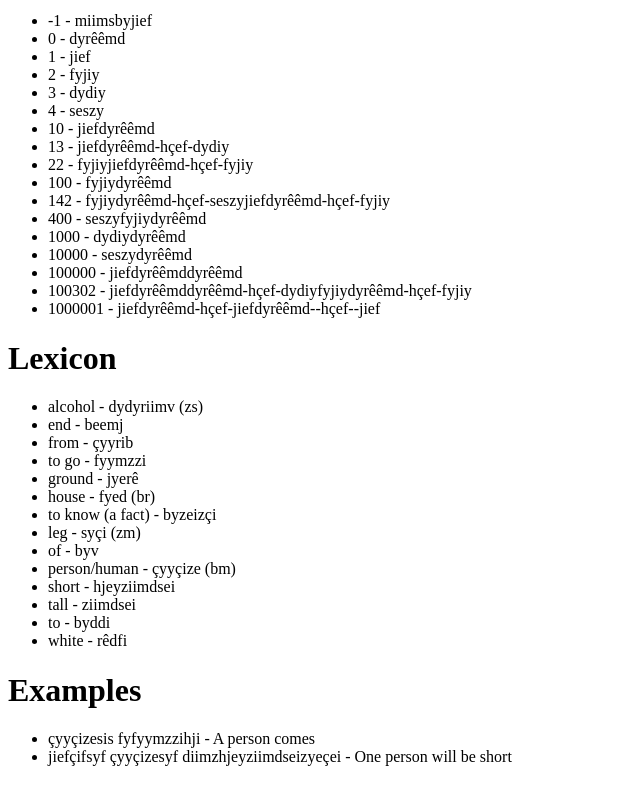
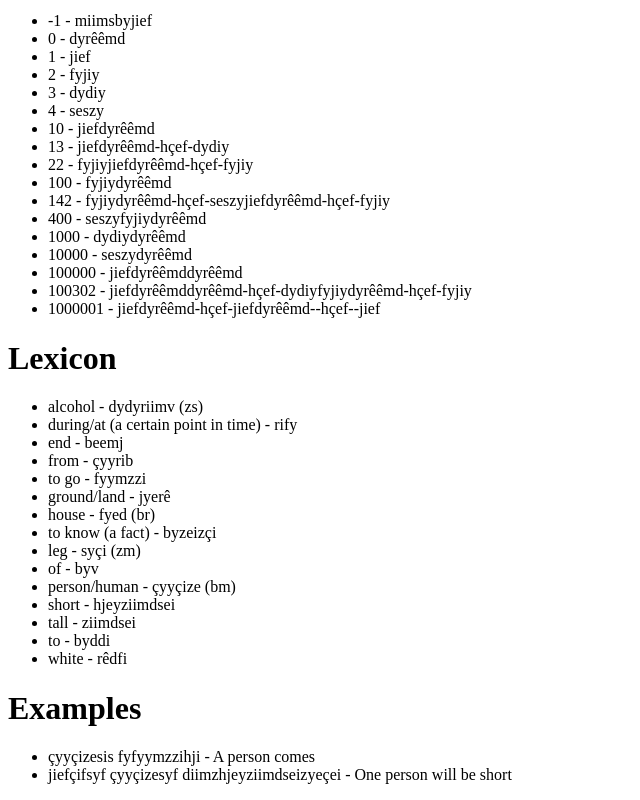
Before and after one commit to obranocookie/obranocookie.github.io, a plain HTML site: page index.html in a window 1280 px wide. Shown: the part 3676-4476 px from the top of the page, without its empty margins (0-640 px from the left). Drawn offline with Linux system fonts and the light colour scheme.

Commit message:
updated lexicon and added negation

```diff
--- a/index.html
+++ b/index.html
@@ -280,10 +280,11 @@
 <h1>Lexicon</h1>
 <ul>
 	<li>alcohol - dydyriimv (zs)</li>
+	<li>during/at (a certain point in time) - rify</li>
 	<li>end - beemj</li>
 	<li>from - çyyrib</li>
 	<li>to go - fyymzzi</li>
-	<li>ground - jyerê</li>
+	<li>ground/land - jyerê</li>
 	<li>house - fyed (br)</li>
 	<li>to know (a fact) - byzeizçi</li>
 	<li>leg - syçi (zm)</li>
```
